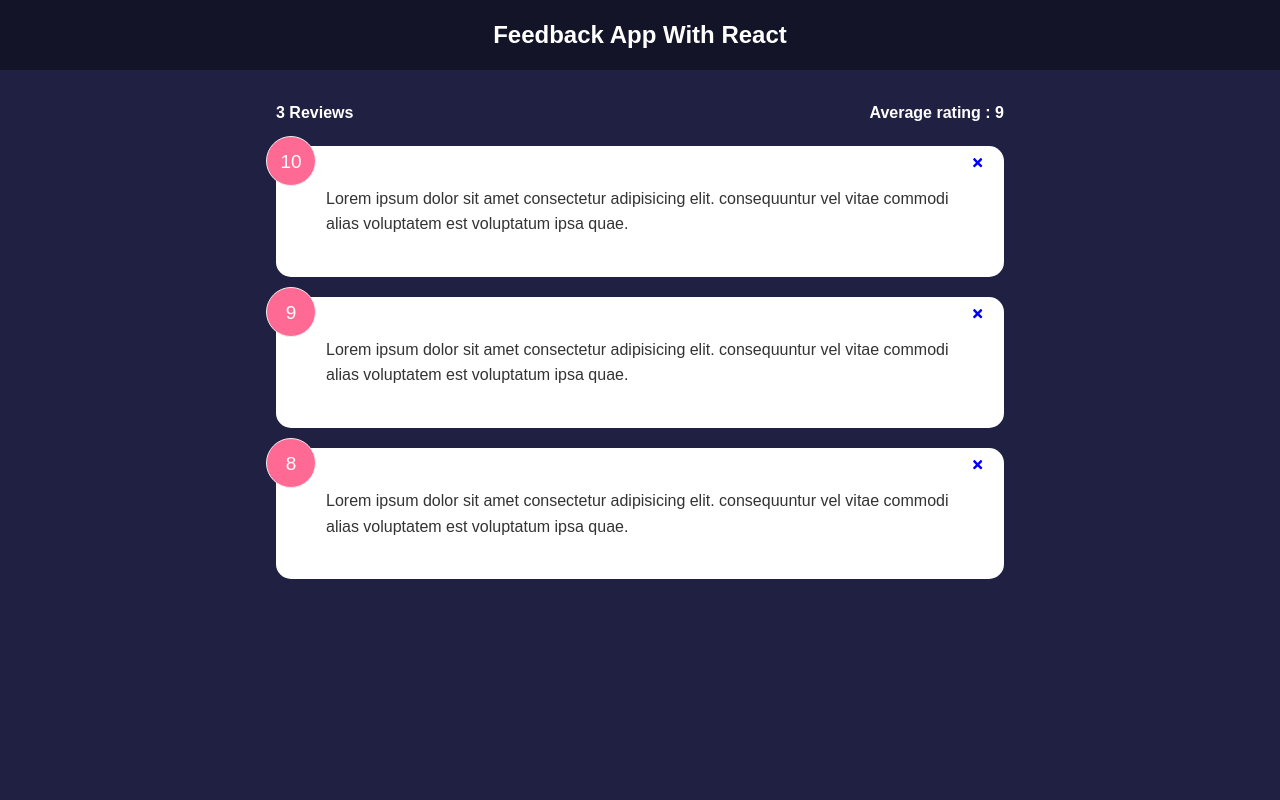
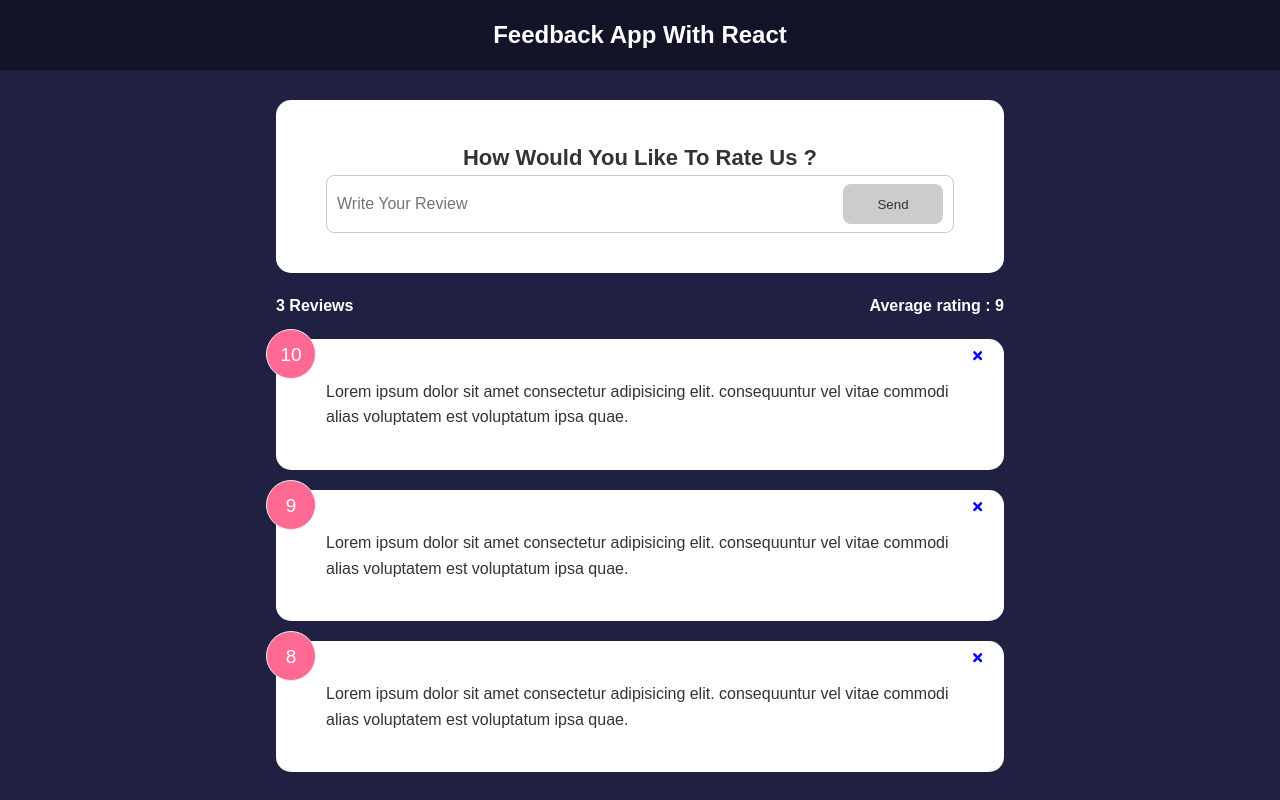
Before and after one commit to masudursourav/Feedback-App-With-React, a React (Create React App) app: page / in a window 1280 px wide. Built offline with nearby package versions, Linux system fonts and the light colour scheme.

Commit message:
added form

```diff
--- a/src/App.js
+++ b/src/App.js
@@ -1,5 +1,6 @@
 import { useState } from 'react';
 import './App.css';
+import FeedbackFrom from './Componets/FeedbackFrom';
 import FeedbackList from './Componets/FeedbackList';
 import FeedbackStats from './Componets/FeedbackStats';
 import Header from './Componets/Header';
@@ -15,6 +16,7 @@
     <>
     <Header/>
     <div className="container">
+      <FeedbackFrom/>
       <FeedbackStats feedback = {feedback}/>
       <FeedbackList feedback = {feedback} handelDelete = {deleteFeedback} />
     </div>
--- /dev/null
+++ b/src/Componets/FeedbackFrom.js
@@ -0,0 +1,40 @@
+import React, { useState } from 'react';
+import Button from './Shared/Button';
+import Card from './Shared/Card'
+
+const FeedbackFrom = () => {
+    const [text,setText] =  useState('');
+    const [btnDisabled,setBtnDisabled] =  useState(true);
+    const [message,setMessage] =  useState('');
+    const handelChange = (e)=>{
+               if(text === ''){
+                setBtnDisabled(true);
+                setMessage(null);
+               }
+               else if(text!=='' && text.trim().length <10){
+                setBtnDisabled(true);
+                setMessage('Please Type At Least 10 Characters');
+               }
+               else{
+                setMessage(null);
+                setBtnDisabled(false);
+               }
+               setText(e.target.value);
+    }
+    return (
+        <div>
+            <Card>
+                <form>
+                    <h2>How Would You Like To Rate Us ? </h2>
+                    <div className="input-group">
+                        <input onChange={handelChange} type="text" value={text} placeholder='Write Your Review' />
+                        <Button type="submit" version="primary" isDisable={btnDisabled}>Send</Button>
+                    </div>
+                    {message && <div className='message'>{message}</div> }
+                </form>
+            </Card>
+        </div>
+    );
+};
+
+export default FeedbackFrom;
--- /dev/null
+++ b/src/Componets/Shared/Button.js
@@ -0,0 +1,15 @@
+import React from 'react';
+
+const Button = ({children,version,type,isDisable}) => {
+    return (
+        <button type={type} disabled={isDisable} className={`btn btn-${version}`}>{children}</button>
+    );
+};
+
+Button.defaultProbs={
+    version: 'primary',
+    type:'button',
+    isDisable:false
+}
+
+export default Button;
```
